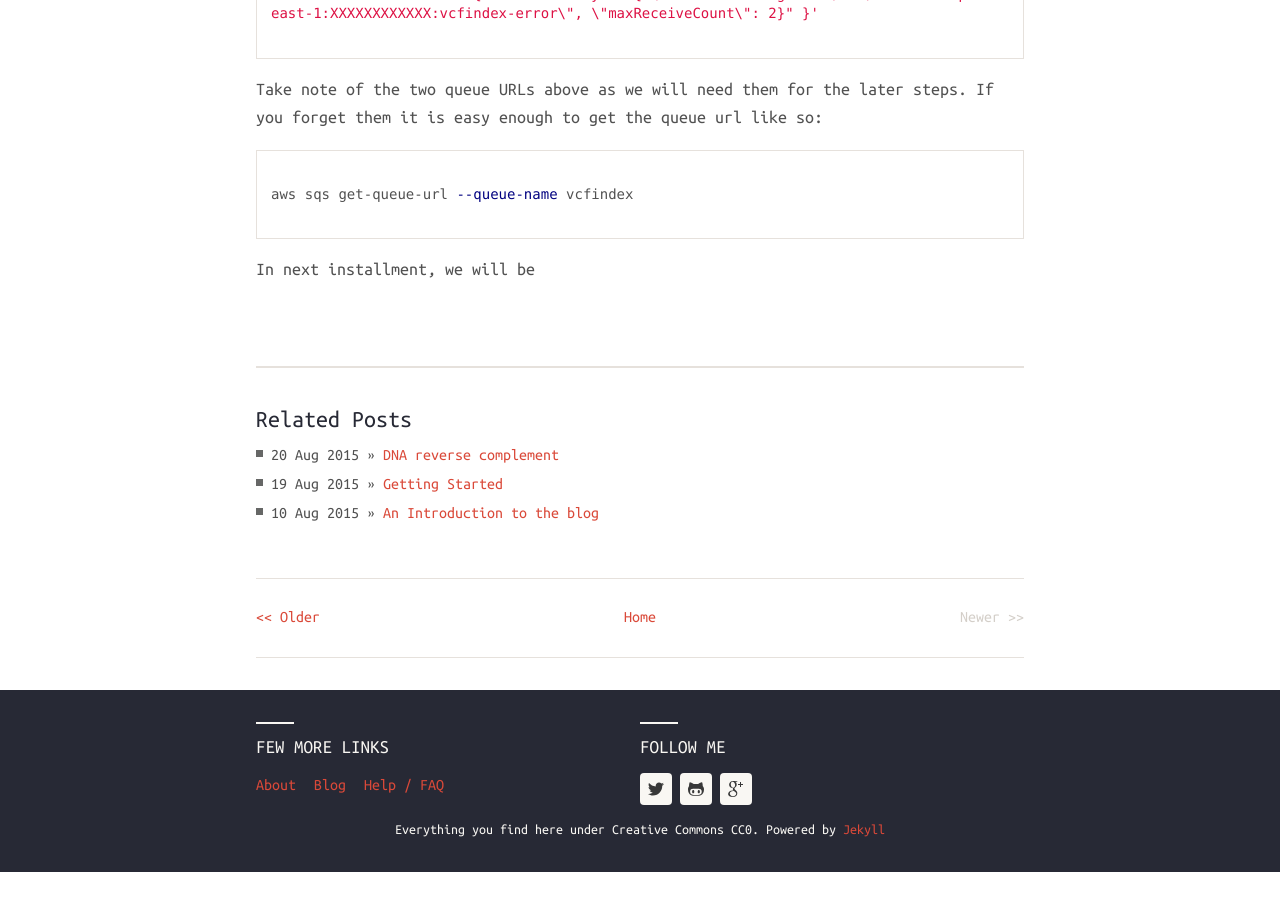
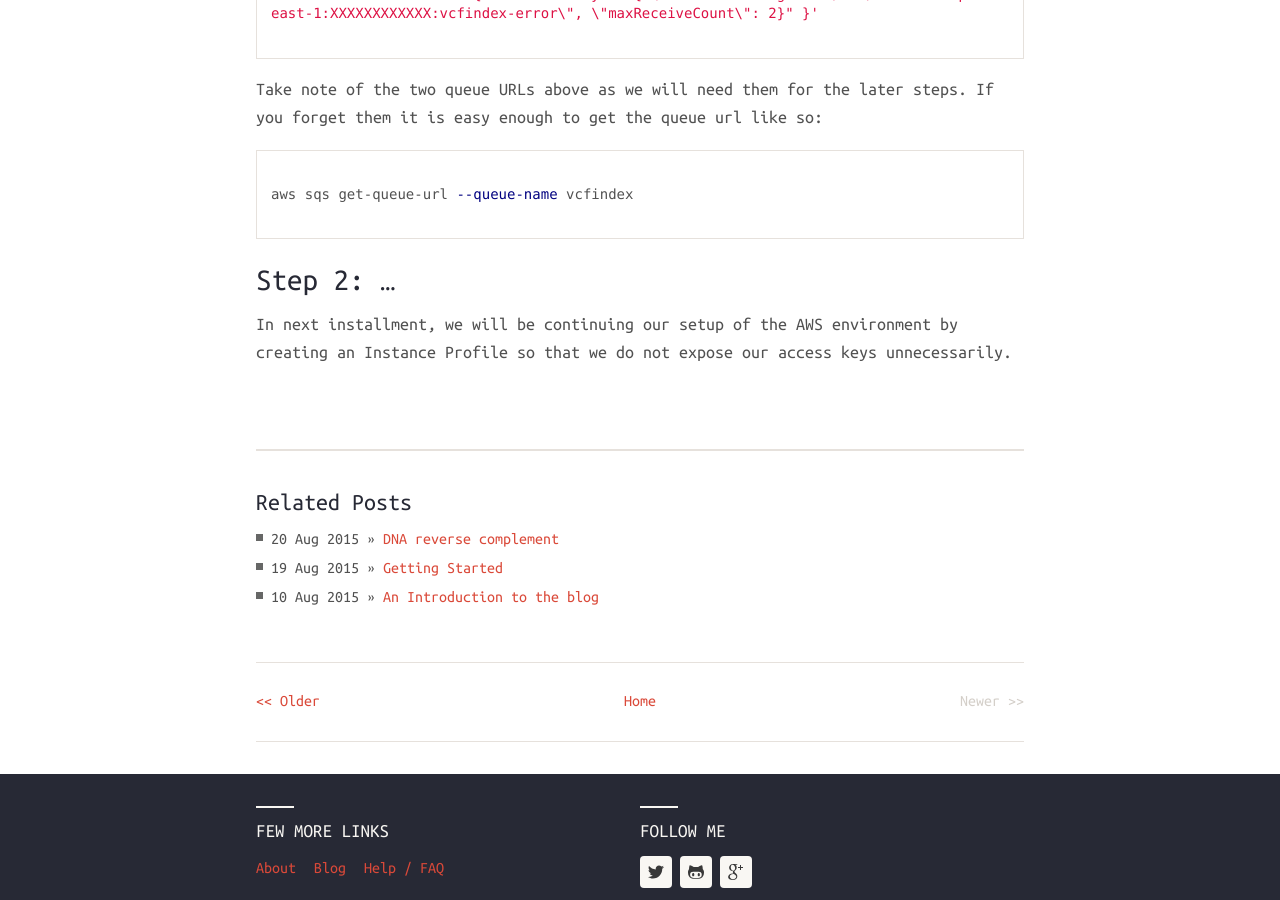
Before and after one commit to delagoya/rusty-bio, a Jekyll site: the page built from _posts/2015-08-29-ruby-queue-redeux-1.md, in a window 1280 px wide and 900 px high, scrolled down 1466 px. Built offline with Jekyll 4.4.1, drawn with Linux system fonts in a browser that asks for light colours; nearby versions of some CDN libraries; Markdown is read by kramdown in place of the engine named in the settings; before the commit the page ends 2338 px from its top, so only the background shows below that.

Commit message:
added endnote to post

````diff
--- a/_posts/2015-08-29-ruby-queue-redeux-1.md
+++ b/_posts/2015-08-29-ruby-queue-redeux-1.md
@@ -61,5 +61,6 @@ aws sqs get-queue-url --queue-name vcfindex
 
 ```
 
+## Step 2: ...
 
-In next installment, we will be
+In next installment, we will be continuing our setup of the AWS environment by creating an Instance Profile so that we do not expose our access keys unnecessarily.
````
